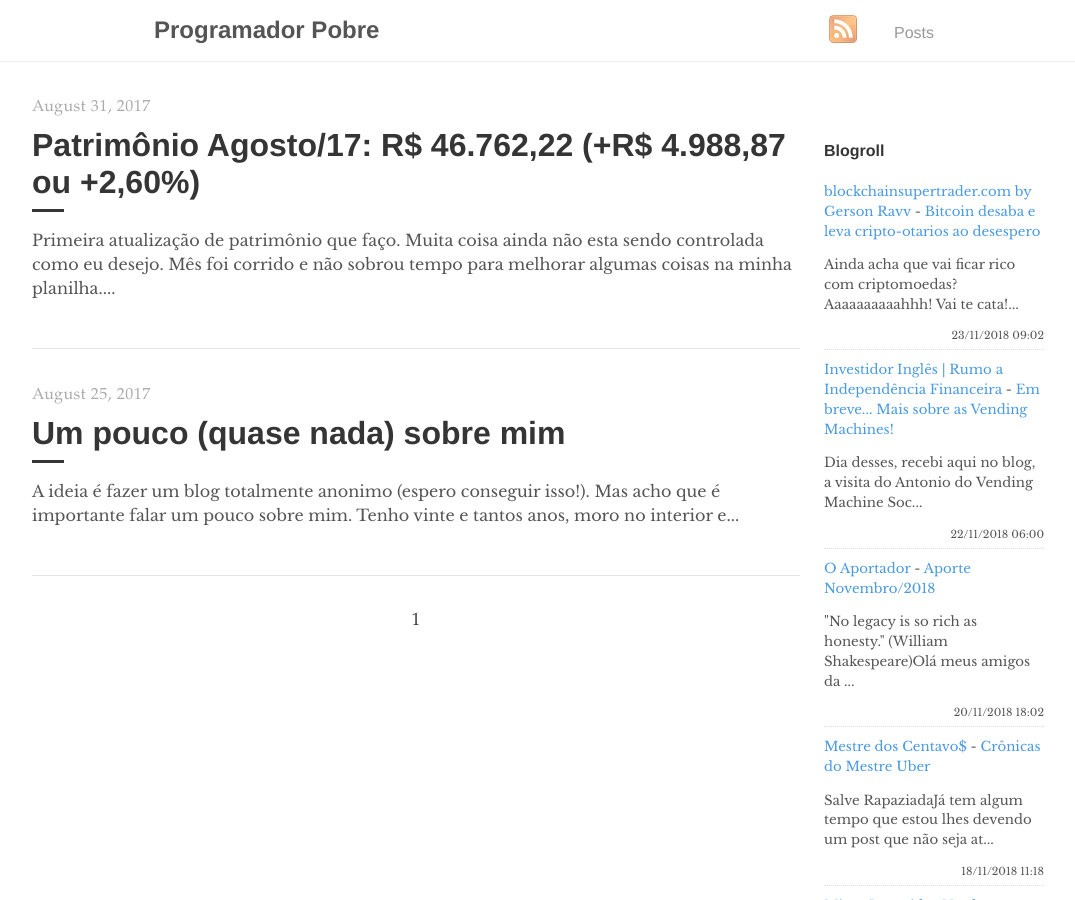
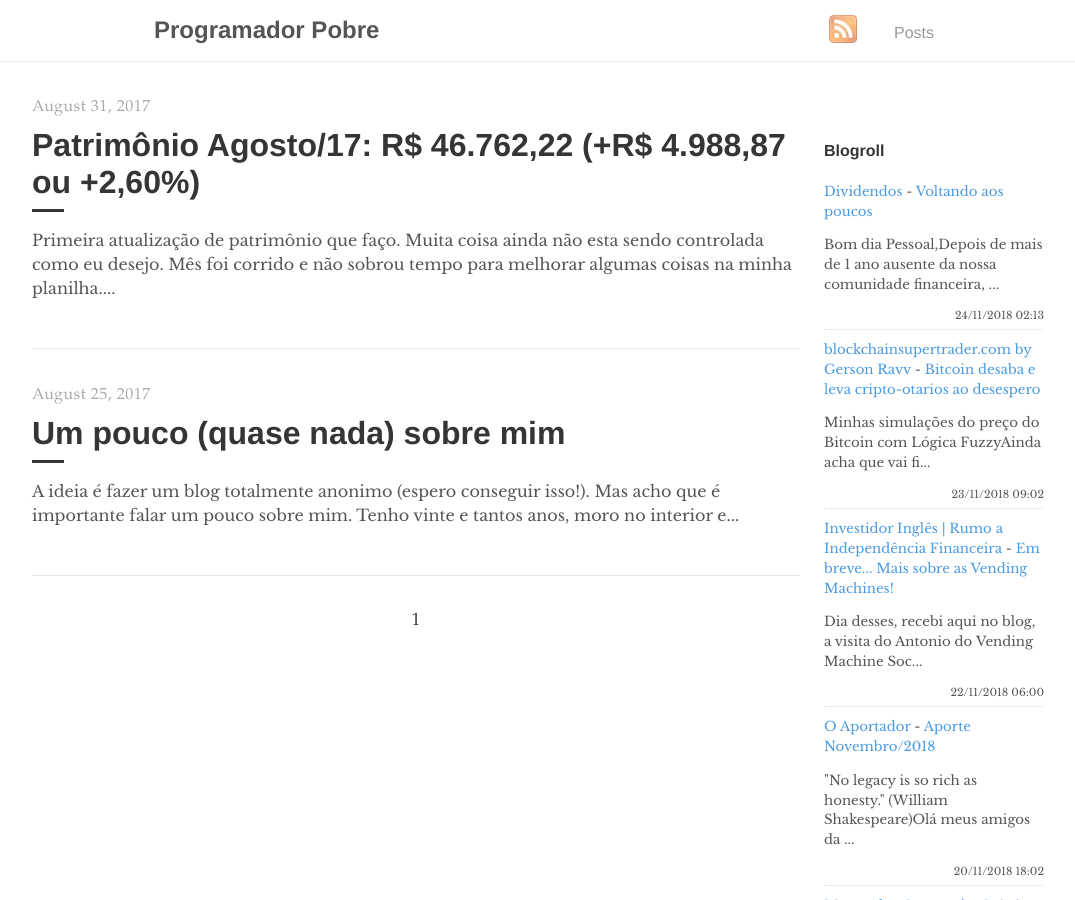
Before and after one commit to programadorpobre/programadorpobre.github.io, a Jekyll site: the page built from index.html, in a window 1280 px wide and 900 px high. Shown: the whole window, without its empty margins (96-1171 px from the left). Built offline with Jekyll 4.4.1, drawn with Linux system fonts in a browser that asks for light colours; the list of posts is cut into pages by our own code; comment, search, counter and statistics services are not loaded; some of the changed text lies outside the part shown.

Commit message:
[ci skip] travis #476

```diff
--- a/_includes/feed-entries.html
+++ b/_includes/feed-entries.html
@@ -1,6 +1,11 @@
+<div class="feed-entry">
+    <a class="feed-entry-site-name" href="http://bonsdividendos.blogspot.com/">Dividendos</a> - <a class="feed-entry-title" href="http://bonsdividendos.blogspot.com/2018/11/voltando-aos-poucos.html">Voltando aos poucos</a>
+    <p class="feed-entry-summary">Bom dia Pessoal,Depois de mais de 1 ano ausente da nossa comunidade financeira, ...</p>
+    <time datetime="2018-11-24T02:13:00.001-08:00">24/11/2018 02:13</time>
+</div>
 <div class="feed-entry">
     <a class="feed-entry-site-name" href="http://www.blockchainsupertrader.com/">blockchainsupertrader.com by Gerson Ravv</a> - <a class="feed-entry-title" href="http://www.blockchainsupertrader.com/2018/11/bitcoin-desaba-e-leva-cripto-otarios-ao.html">Bitcoin desaba e leva cripto-otarios ao desespero</a>
-    <p class="feed-entry-summary">Ainda acha&nbsp;que vai ficar rico com criptomoedas? Aaaaaaaaaahhh! Vai te cata!...</p>
+    <p class="feed-entry-summary">Minhas simulações do preço do Bitcoin com Lógica FuzzyAinda acha&nbsp;que vai fi...</p>
     <time datetime="2018-11-23T09:02:00.001-02:00">23/11/2018 09:02</time>
 </div>
 <div class="feed-entry">
@@ -38,8 +43,3 @@
     <p class="feed-entry-summary">&nbsp;Lá se vão três anos e meio de blog,&nbsp; apesar de já circundar blogs de ...</p>
     <time datetime="2018-07-22T20:26:00.001-07:00">22/07/2018 20:26</time>
 </div>
-<div class="feed-entry">
-    <a class="feed-entry-site-name" href="http://bonsdividendos.blogspot.com/">Dividendos</a> - <a class="feed-entry-title" href="http://bonsdividendos.blogspot.com/2017/12/dividendos-tiete-iii.html">Dividendos Tietê III</a>
-    <p class="feed-entry-summary">Bom dia Pessoal,Recebi mais um comunicado que sempre gosto de compartilhar com v...</p>
-    <time datetime="2017-12-12T02:15:00.001-08:00">12/12/2017 02:15</time>
-</div>
```
